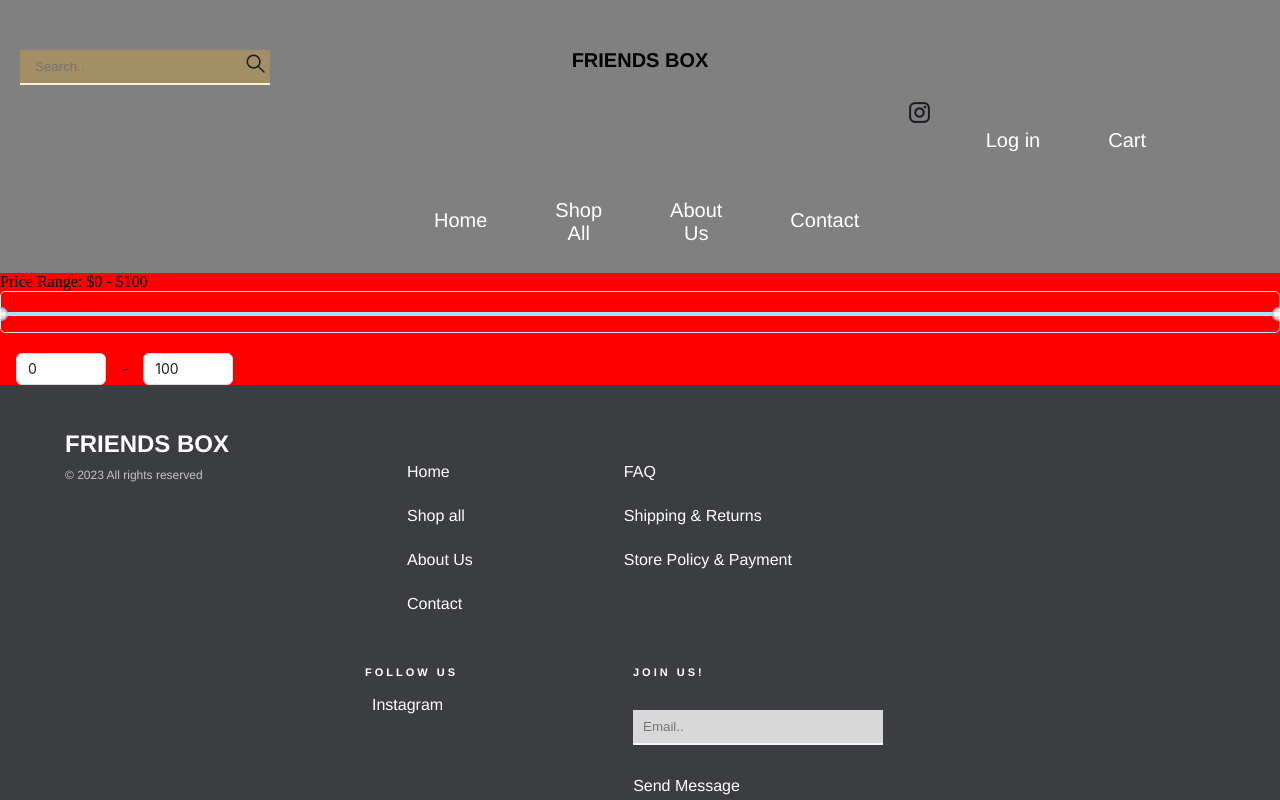
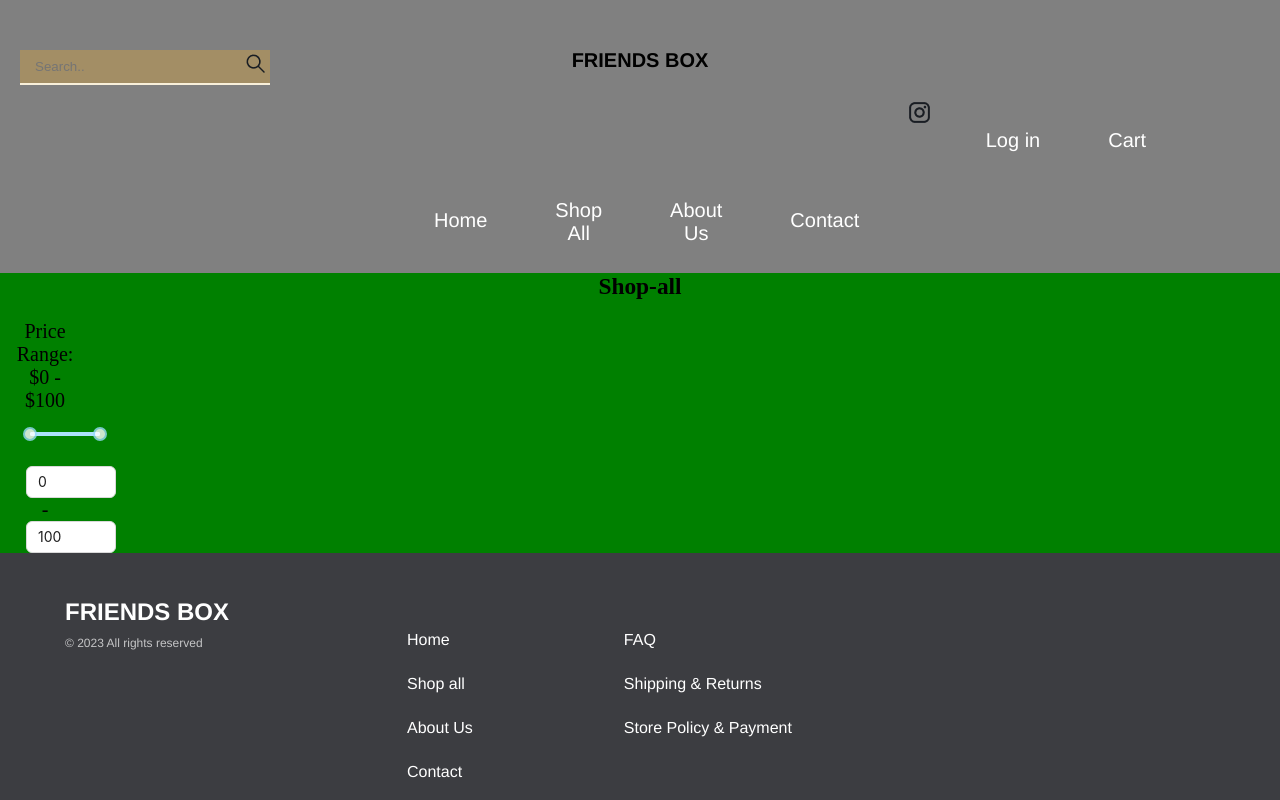
Before and after one commit to iakhia321/symki-next-shop, a Next.js app: page /shop/shop in a window 1280 px wide. Shown: the top 800 px of the page. Built offline with nearby package versions, Linux system fonts and the light colour scheme.

Commit message:
line price working

```diff
--- a/src/pages/shop/components-shop/price-slider.js
+++ b/src/pages/shop/components-shop/price-slider.js
@@ -20,10 +20,14 @@ const PriceSlider = () => {
   };
 
   return (
+    <div className="shop-header">
+        <h3>Shop-all</h3>
+
+
     <div className="Price">
       <p>Price Range: ${priceRange[0]} - ${priceRange[1]}</p>
       <Slider
-      className="Slider-price"
+        className="Slider-price"
         range
         min={0}
         max={100}
@@ -38,11 +42,13 @@ const PriceSlider = () => {
       />
       -
       <InputNumber
+        className="InputNumber2"
         style={{ margin: '0 16px' }}
         value={priceRange[1]}
         onChange={(value) => handleInputChange(value, 1)}
       />
     </div>
+    </div>
   );
 };
 
--- a/src/pages/shop/components-shop/price.sass
+++ b/src/pages/shop/components-shop/price.sass
@@ -1,7 +1,14 @@
+.shop-header
+    background: green
+    text-align: center
+    font-size: 20px
 .Price
-    background: red
+    font: Lexend Deca-Regular, Helvetica
+    margin-right: 1200px
+    margin-left: 10px
+    margin-top: 20px
 .Slider-price
-    padding: 20px
-    border: 1px solid #ddd
-    border-radius: 5px
+    margin: 20px
+    padding: 0px
+    border-radius: 10px
     margin-bottom: 20px
```
